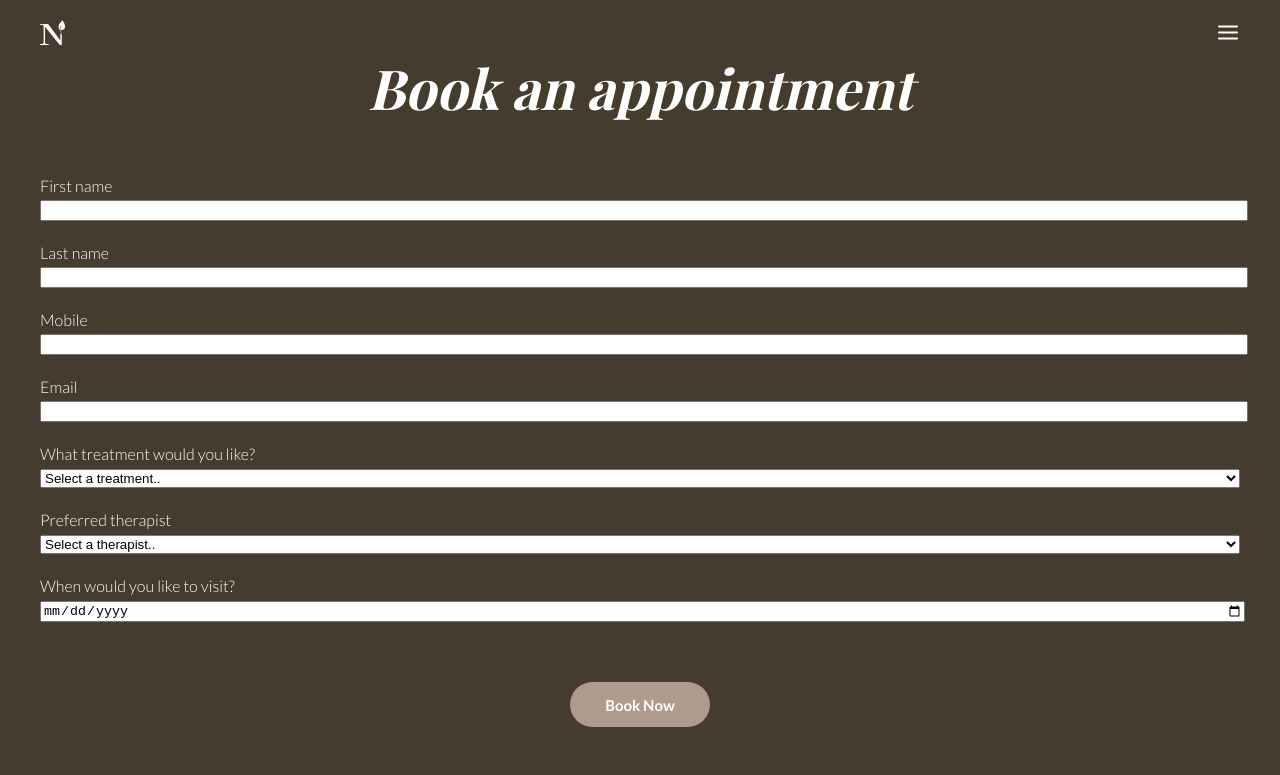
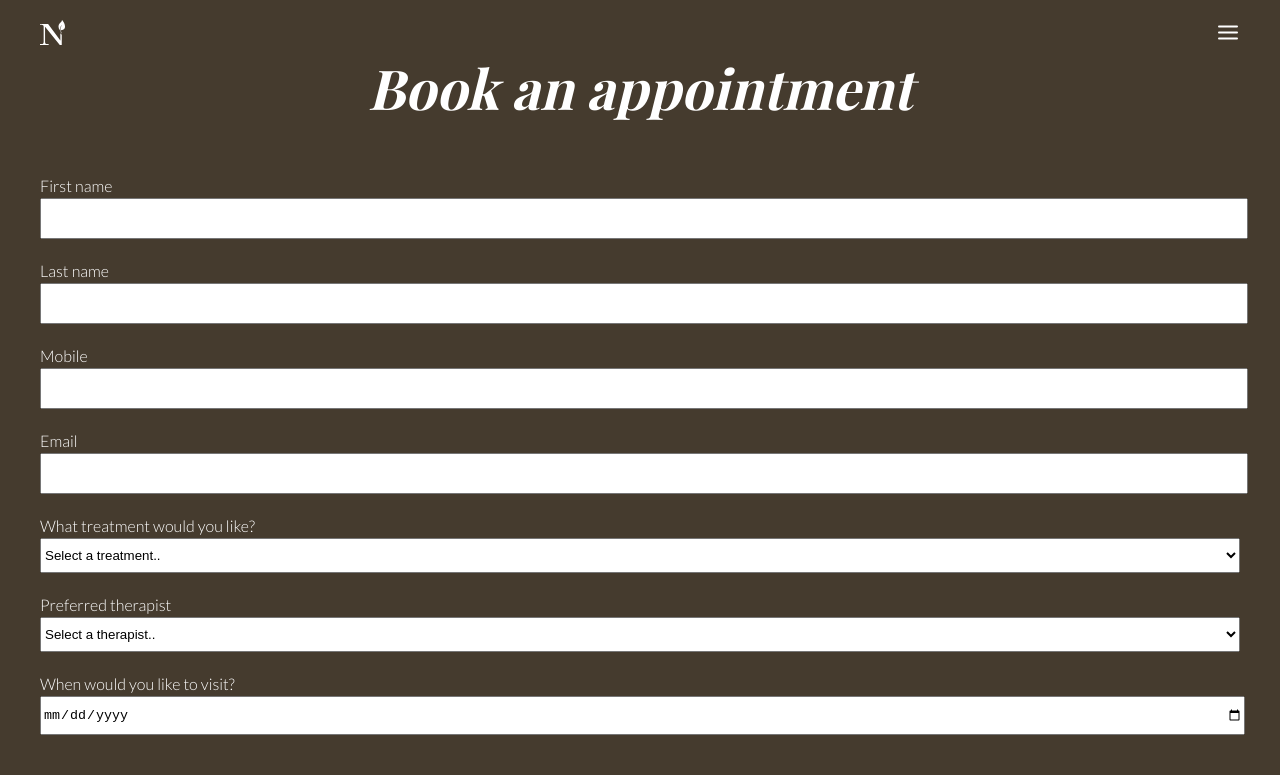
Before and after one commit to Ami0480/naturespa-website, a React (Create React App) app: page /booking in a window 1280 px wide. Shown: the top 775 px of the page. Built offline with nearby package versions, Linux system fonts and the light colour scheme; a web font is replaced by a local one.

Commit message:
Changed input height

```diff
--- a/src/App.css
+++ b/src/App.css
@@ -242,6 +242,7 @@ button {
 }
 .information-input {
   width: 100%;
+  height: 35px;
 }
 
 .arrow-down {
```
